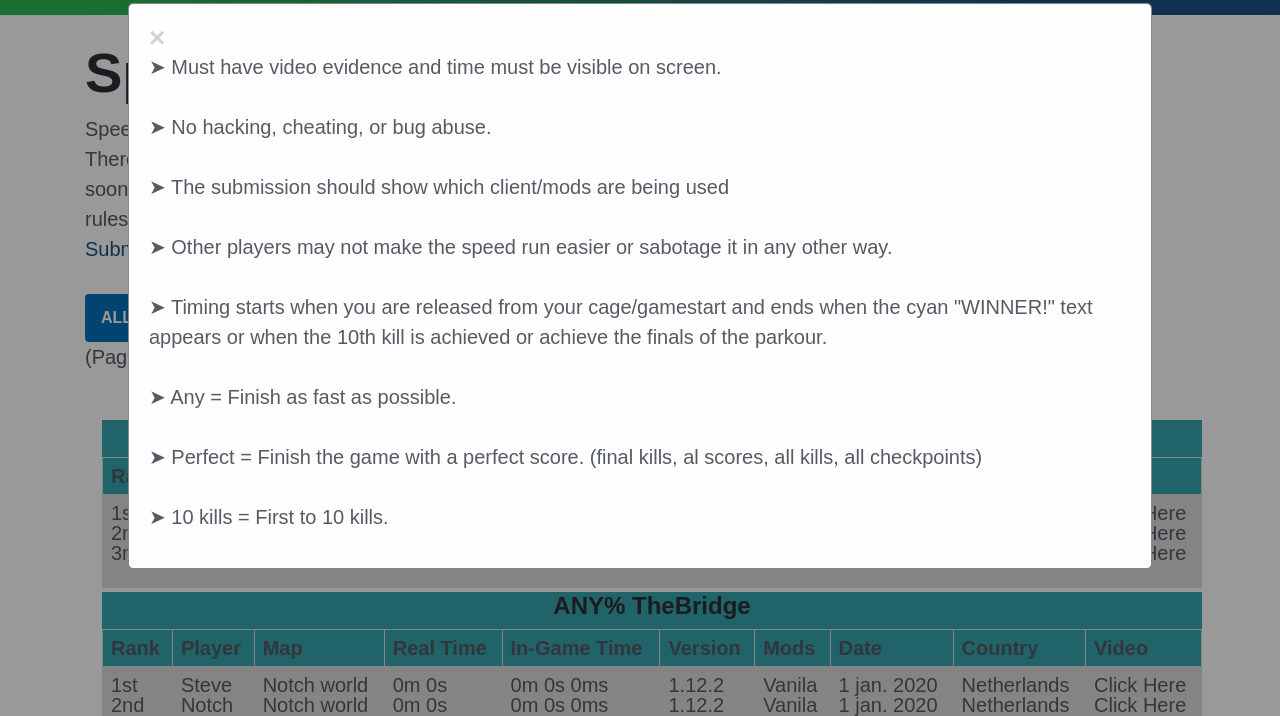
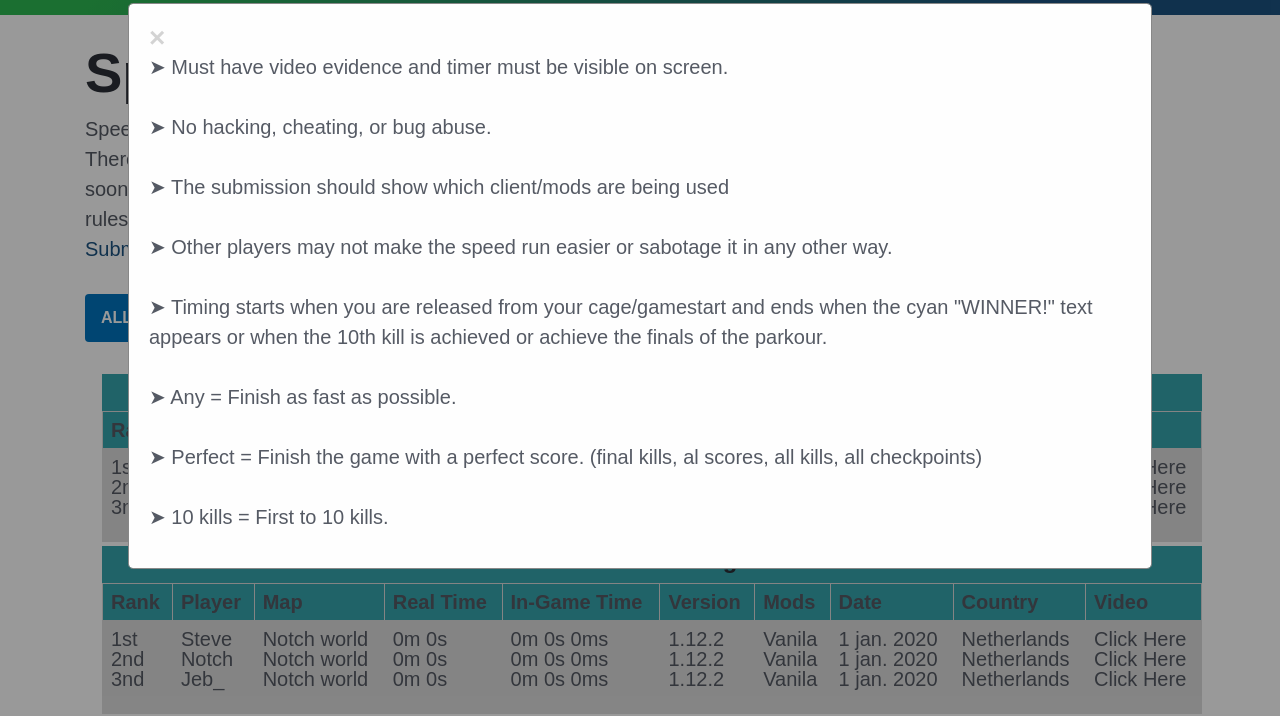
Before and after one commit to DuckMC/Speedruns, a plain HTML site: page index.html in a window 1280 px wide. Both pictures are taken after a click on the button "View Rules". Shown: the part 67-783 px from the top of the page. Drawn offline with nearby package versions, Linux system fonts and the light colour scheme.

Commit message:
Update index.html

```diff
--- a/index.html
+++ b/index.html
@@ -267,7 +267,7 @@ body {font-family: Arial, Helvetica, sans-serif;}
   <button class="btn" onclick="filterSelection('ANY')"> ANY%</button>
   <button class="btn" onclick="filterSelection('PERFECT')"> PERFECT%</button>
   <button class="btn" onclick="filterSelection('10KILLS')"> 10KILLS</button>
-<button id="myBtn">View Rules</button><p>(Page may not be available on some devices)</p>
+<button id="myBtn">View Rules</button>
 
 <!-- The Modal -->
 <div id="myModal" class="modal">
@@ -276,7 +276,7 @@ body {font-family: Arial, Helvetica, sans-serif;}
   <div class="modal-content">
     <span class="close">&times;</span>
     <p>
-➤ Must have video evidence and time must be visible on screen.
+➤ Must have video evidence and timer must be visible on screen.
 <br><br>
 ➤ No hacking, cheating, or bug abuse.
 <br><br>
```
